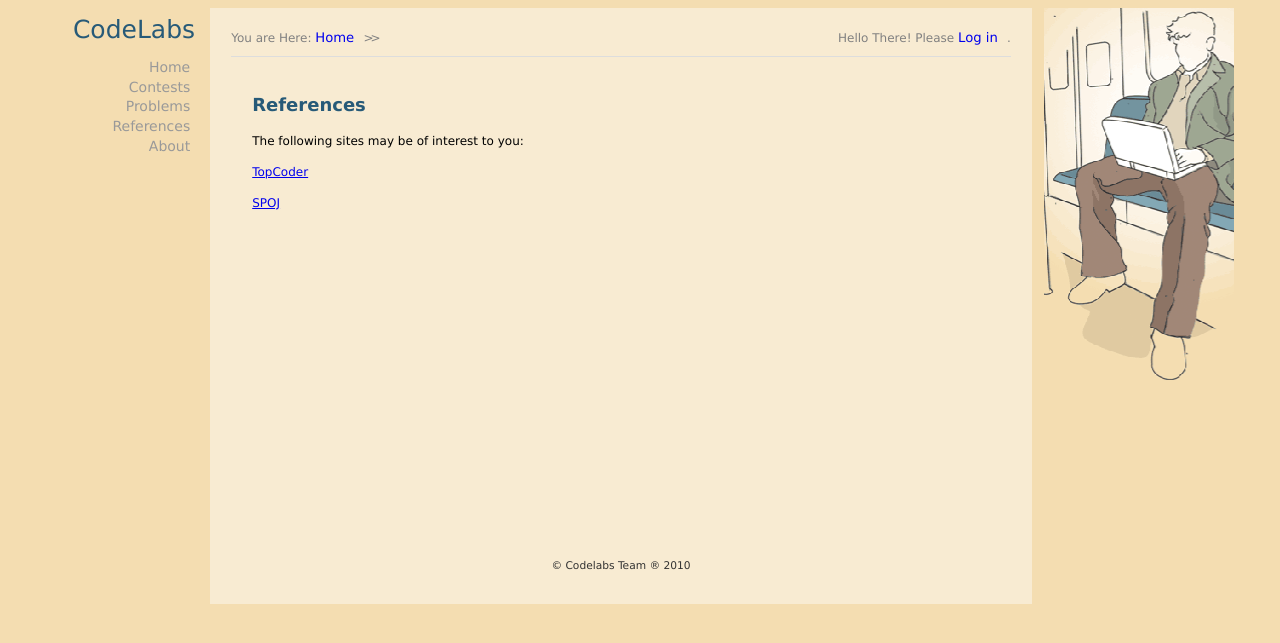
After one commit to donatello/codechecker, a Django app: page /references/ in a window 1280 px wide. The commit adds this page. Shown: the top 643 px of the page. Run offline with Django 3.2, Linux system fonts and the light colour scheme.

Commit message:
Enables the references and about pages
--HG--
branch : 2010

```diff
--- a/codechecker/generic_views.py
+++ b/codechecker/generic_views.py
@@ -3,6 +3,6 @@ from django.template import RequestContext as Context
 from django.template import loader
 
 def default(request, action='base'):
-    template = loader.get_template( action +  '.html')
+    template = loader.get_template(action + ".html")
     context = Context(request)
     return HttpResponse(template.render(context))
--- a/codechecker/urls.py
+++ b/codechecker/urls.py
@@ -18,7 +18,7 @@ urlpatterns = patterns('',
     # default Generic Views
     (r'^$', 'codechecker.generic_views.default'),
     (r'^about/', 'codechecker.generic_views.default', { 'action' : 'about'}),
-    (r'^reference/', 'codechecker.generic_views.default', { 'action' : 'references'}),
+    (r'^references/', 'codechecker.generic_views.default', { 'action' : 'references'}),
 
     # User Related Views
     (r'login/$', auth_views.login, { 'template_name' : 'accounts/login.html', }),
--- a/media/templates/base.html
+++ b/media/templates/base.html
@@ -23,7 +23,7 @@
                 <li><a href="/site/">Home</a></li>
                 <li><a href="/site/contests/">Contests</a></li>
                 <li><a href="/site/problems/">Problems</a></li>
-                <li><a href="/site/reference/">References</a></li>
+                <li><a href="/site/references/">References</a></li>
                 <li><a href="/site/about/">About</a></li>
                 <!-- end navigation -->
                 {% if user.is_authenticated %}
--- /dev/null
+++ b/media/templates/references.html
@@ -0,0 +1,9 @@
+{% extends 'base.html' %}
+
+{% block main_content %}
+
+        <h3>  References  </h3>
+         The following sites may be of interest to you:
+	<p><a href='http://topcoder.com/tc'>TopCoder</a></p>
+	<p><a href='http://spoj.pl'>SPOJ</a></p>
+{% endblock %}
```
